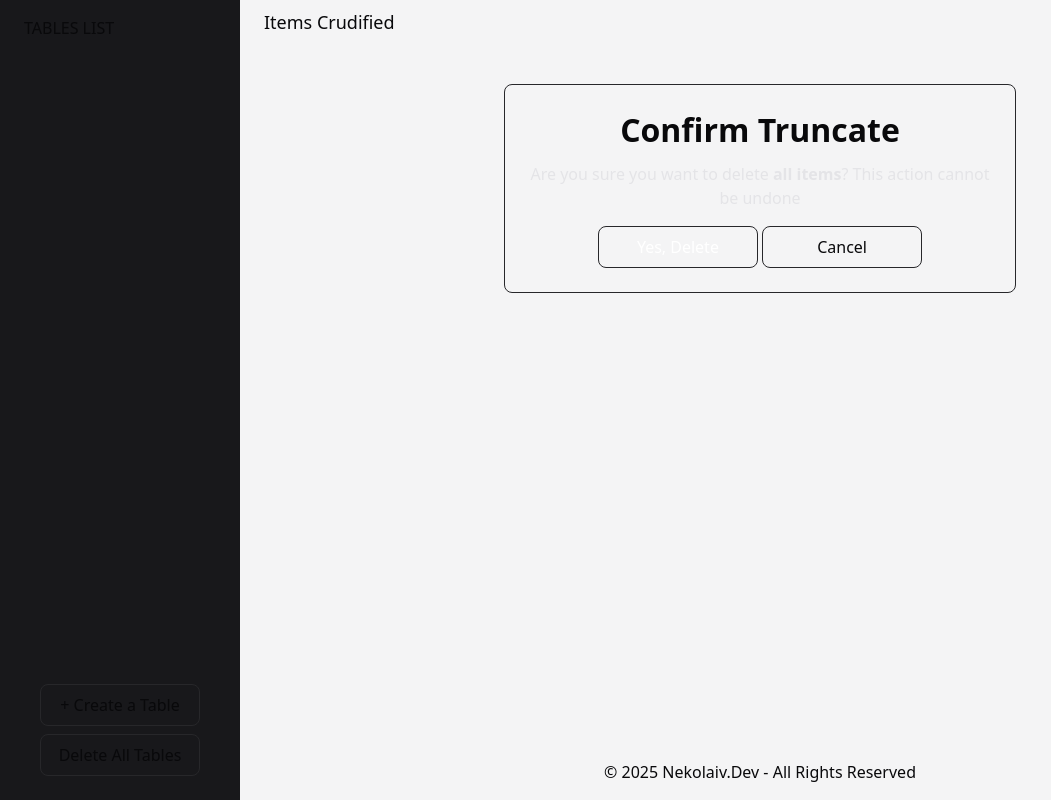
After one commit to nekolaiv/items-crudified, a Django app: page /items/truncate/ in a window 1280 px wide. The commit adds this page. Shown: the whole page, without its empty margins (0-1051 px from the left). Run offline with Django 5.2, Linux system fonts and the light colour scheme.

Commit message:
update: add truncating feature (incomplete)

```diff
--- a/inventory/templates/base.html
+++ b/inventory/templates/base.html
@@ -44,12 +44,24 @@
                     {% endfor %}
                 </ul>
             </div>
-            <footer class="px-4 py-6">
-                <button
-                    class="w-full cursor-pointer rounded-lg px-4 py-2 text-left transition duration-300 hover:bg-zinc-800"
+            <footer
+                class="flex flex-col items-center justify-between px-4 py-6"
+            >
+                <a href="{% url 'table_create' %}"
+                    ><button
+                        class="w-40 cursor-pointer rounded-lg border border-zinc-800 p-2 text-center transition duration-300 hover:bg-zinc-800"
+                    >
+                        + Create a Table
+                    </button></a
                 >
-                    <a href="{% url 'table_create' %}">+ Create Table</a>
-                </button>
+
+                <a href="{% url 'truncate_tables' %}" class="mt-2 w-fit"
+                    ><button
+                        class="w-40 cursor-pointer rounded-lg border border-zinc-800 p-2 text-center transition duration-300 hover:bg-zinc-800"
+                    >
+                        Delete All Tables
+                    </button></a
+                >
             </footer>
         </aside>
         <main class="flex max-h-screen w-full flex-col overflow-hidden">
--- /dev/null
+++ b/inventory/templates/confirm_truncate.html
@@ -0,0 +1,31 @@
+{% extends 'base.html' %} {% block content %}
+<div
+    class="mx-auto mt-10 max-w-lg rounded-lg border border-zinc-800 bg-zinc-100 p-6 dark:bg-zinc-950"
+>
+    <h2 class="text-center text-2xl font-bold">Confirm Truncate</h2>
+
+    <p class="text-center text-zinc-200">
+        Are you sure you want to delete <strong>all {{ object_type }}</strong>?
+        This action cannot be undone
+    </p>
+
+    <form method="post" class="mt-4 text-center">
+        {% csrf_token %}
+        <button
+            type="submit"
+            class="w-40 cursor-pointer rounded-lg border border-zinc-800 bg-zinc-100 py-2 text-white hover:bg-zinc-900 dark:bg-zinc-950"
+        >
+            Yes, Delete
+        </button>
+        <a href="{% url 'table_view' %}" class="w-fit"
+            ><button
+                type="submit"
+                name="cancel"
+                class="w-40 cursor-pointer rounded-lg border border-zinc-800 p-2 text-center transition duration-300 hover:bg-zinc-900"
+            >
+                Cancel
+            </button></a
+        >
+    </form>
+</div>
+{% endblock %}
--- a/inventory/urls.py
+++ b/inventory/urls.py
@@ -1,6 +1,6 @@
 from django.urls import path
 from .views import (
-    TableAndItemView, TableCreateView, ItemCreateView, ItemUpdateView, ItemDeleteView, TableDeleteView, TableUpdateView
+    TableAndItemView, TableCreateView, ItemCreateView, ItemUpdateView, ItemDeleteView, TableDeleteView, TableUpdateView, TruncateItemView, TruncateTableView
 )
 
 urlpatterns = [
@@ -17,4 +17,7 @@ urlpatterns = [
          ItemUpdateView.as_view(), name="item_update"),
     path("tables/<int:table_id>/items/<int:pk>/delete/",
          ItemDeleteView.as_view(), name="item_delete"),
+
+    path("tables/truncate/", TruncateTableView.as_view(), name="truncate_tables"),
+    path("items/truncate/", TruncateItemView.as_view(), name="truncate_items"),
 ]
--- a/inventory/views.py
+++ b/inventory/views.py
@@ -167,21 +167,48 @@ class ItemDeleteView(DeleteView):
         return reverse("table_view") + f"?table_id={self.kwargs['table_id']}"
 
 
+# -------------------- ITEM VIEWS --------------------
+
+
 class TruncateTableView(View):
     template_name = "confirm_truncate.html"
 
     def get(self, request):
-        """Render confirmation page."""
         return render(request, self.template_name, {"object_type": "tables"})
 
     def post(self, request):
-        """Handle the truncate request."""
         if "confirm" in request.POST:
-            # Delete related items first, if any
             Item.objects.filter(table__isnull=False).delete()
-            # Now delete all tables
             Table.objects.all().delete()
-            # Redirect to table list after truncation
             return redirect(reverse("table_view"))
 
-        return redirect(reverse("table_view"))  # Redirect if canceled
+        return redirect(reverse("table_view"))
+
+
+class TruncateTableView(View):
+    template_name = "confirm_truncate.html"
+
+    def get(self, request):
+        return render(request, self.template_name, {"object_type": "tables"})
+
+    def post(self, request):
+        if "confirm" in request.POST:
+            Item.objects.filter(table__isnull=False).delete()
+            Table.objects.all().delete()
+            return redirect(reverse("table_view"))
+
+        return redirect(reverse("table_view"))
+
+
+class TruncateItemView(View):
+    template_name = "confirm_truncate.html"
+
+    def get(self, request):
+        return render(request, self.template_name, {"object_type": "items"})
+
+    def post(self, request):
+        if "confirm" in request.POST:
+            Item.objects.all().delete()
+            return redirect(reverse("table_view"))
+
+        return redirect(reverse("table_view"))
```
Also changed, not shown: inventory/templates/table_view.html (+7 -0 lines).
